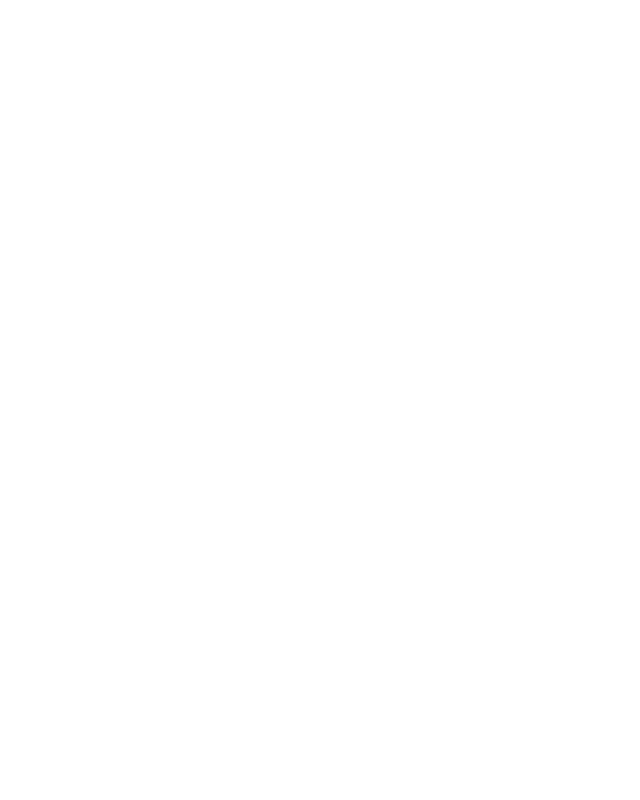
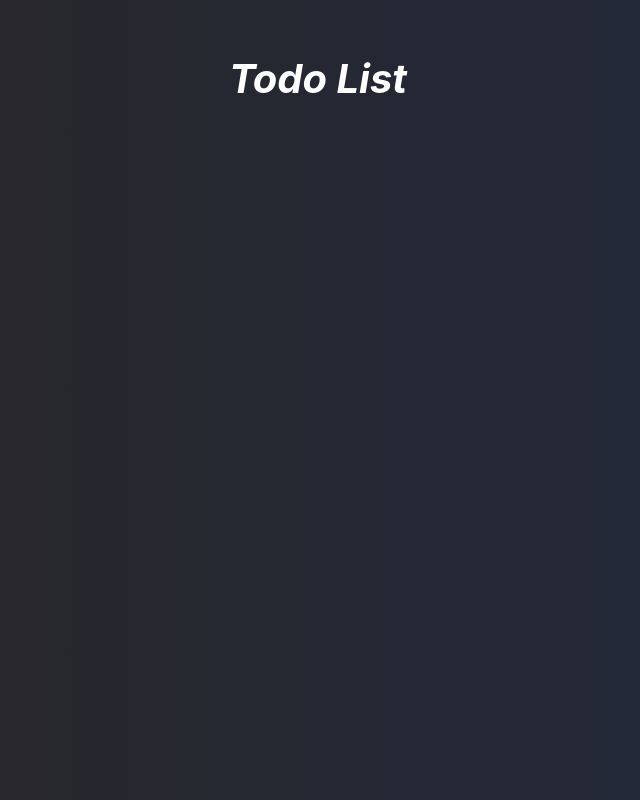
Before and after one commit to nikoladomazetovikj/todo, a React (Create React App) app: page / in a window 1280 px wide. Shown: the whole page, without its empty margins (322-962 px from the left). Built offline with nearby package versions, Linux system fonts and the light colour scheme.

Commit message:
feat: header and background style

```diff
--- a/src/App.js
+++ b/src/App.js
@@ -1,5 +1,9 @@
+import Header from "./components/Header";
+
 function App() {
-
+    return (
+        <Header/>
+    );
 }
 
 export default App;
--- /dev/null
+++ b/src/components/Header.js
@@ -0,0 +1,12 @@
+import '../styles/Header.css';
+
+function Header() {
+    return (
+        <div>
+            <h1 className='text-center margin-top-header title'>Todo List</h1>
+        </div>
+    );
+}
+
+
+export default Header;
--- a/src/index.js
+++ b/src/index.js
@@ -1,6 +1,6 @@
 import React from 'react';
 import ReactDOM from 'react-dom/client';
-import './index.css';
+import './styles/index.css';
 import App from './App';
 import reportWebVitals from './reportWebVitals';
 
--- /dev/null
+++ b/src/styles/Header.css
@@ -0,0 +1,10 @@
+.margin-top-header {
+    margin-top: 3.4rem;
+}
+
+.title {
+    font-size: 2.5rem;
+    font-style: oblique;
+    font-weight: bolder;
+    color: white;
+}
--- a/src/index.css
+++ b/src/styles/index.css
@@ -5,9 +5,14 @@
     sans-serif;
   -webkit-font-smoothing: antialiased;
   -moz-osx-font-smoothing: grayscale;
+  background: linear-gradient(to right, #282525, #222a3f);
 }
 
 code {
   font-family: source-code-pro, Menlo, Monaco, Consolas, 'Courier New',
     monospace;
 }
+
+.text-center {
+  text-align: center;
+}
```
